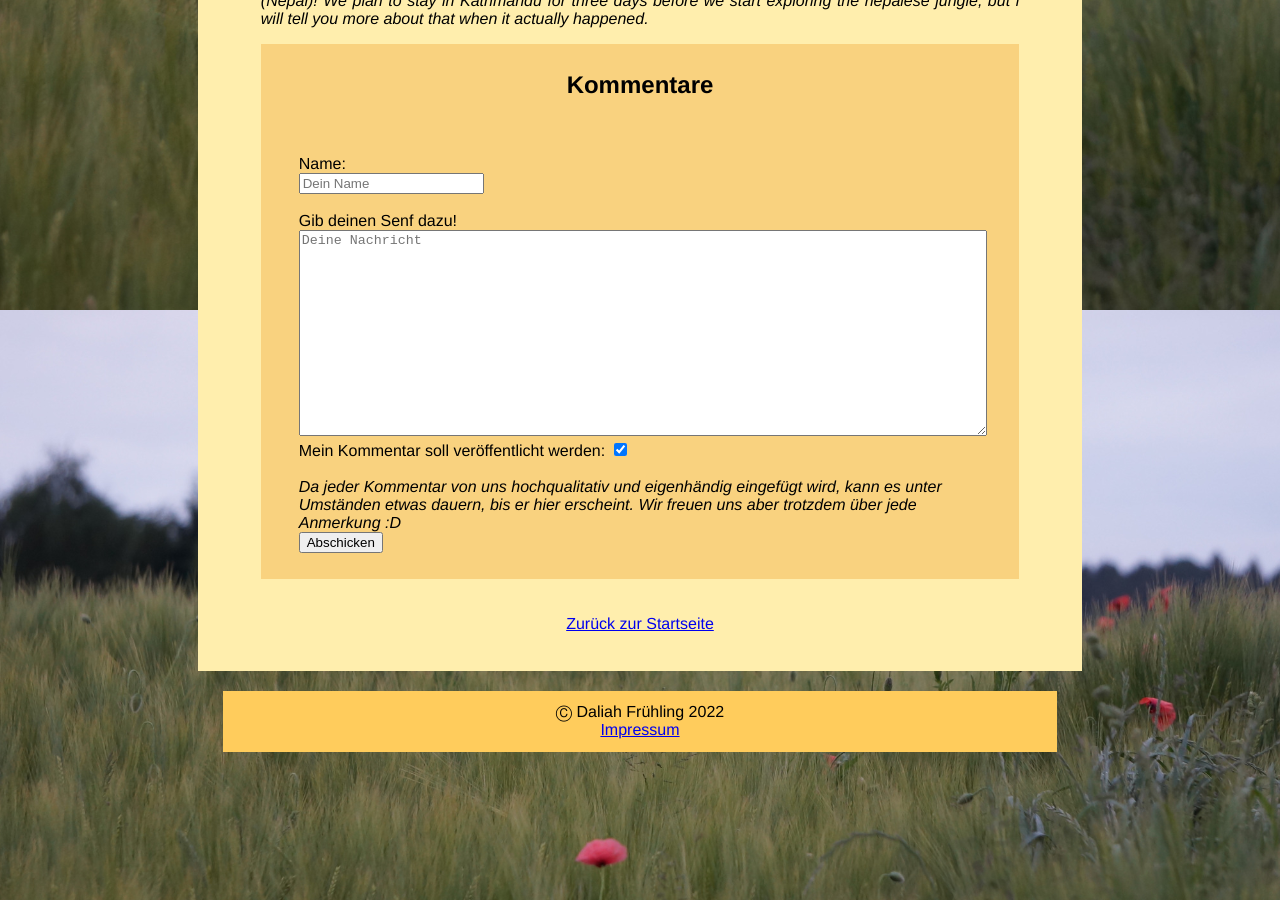
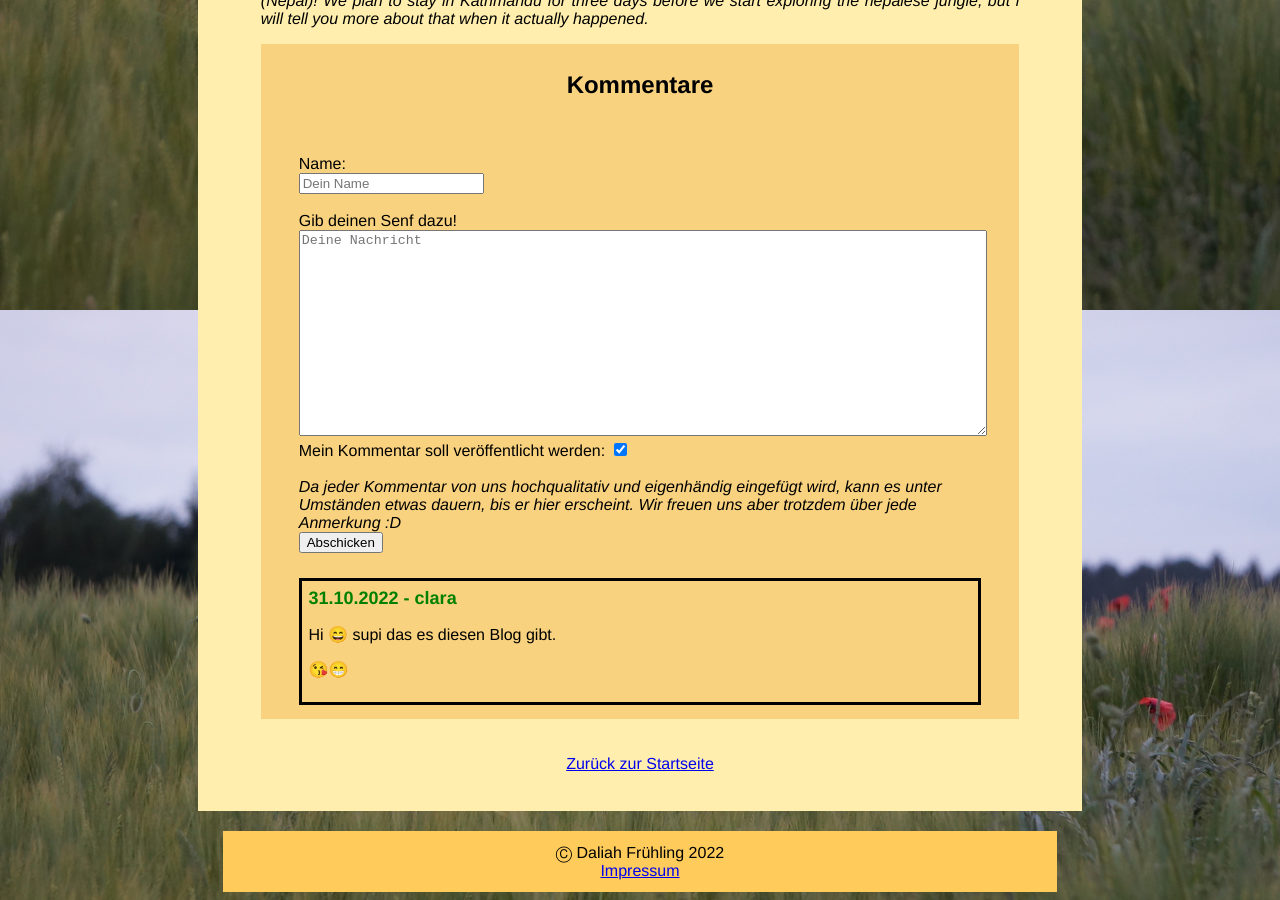
Before and after one commit to grundlbert/blog, a Jekyll site: the page built from _posts/2022-09-19-wilkommen.md, in a window 1280 px wide and 900 px high, scrolled down 590 px. Built offline with Jekyll 4.4.1, drawn with Linux system fonts in a browser that asks for light colours.

Commit message:
add comment

```diff
--- a/_data/comments.yml
+++ b/_data/comments.yml
@@ -50,3 +50,7 @@
   post: coron
   name: Opa
   message: 2022-10-30-opa.md
+- date: 31.10.2022
+  post: wilkommen
+  name: clara
+  message: 2022-10-31-clara.md
--- /dev/null
+++ b/_includes/comments/2022-10-31-clara.md
@@ -0,0 +1,3 @@
+Hi 😄 supi das es diesen Blog gibt.
+
+😘😁
```
